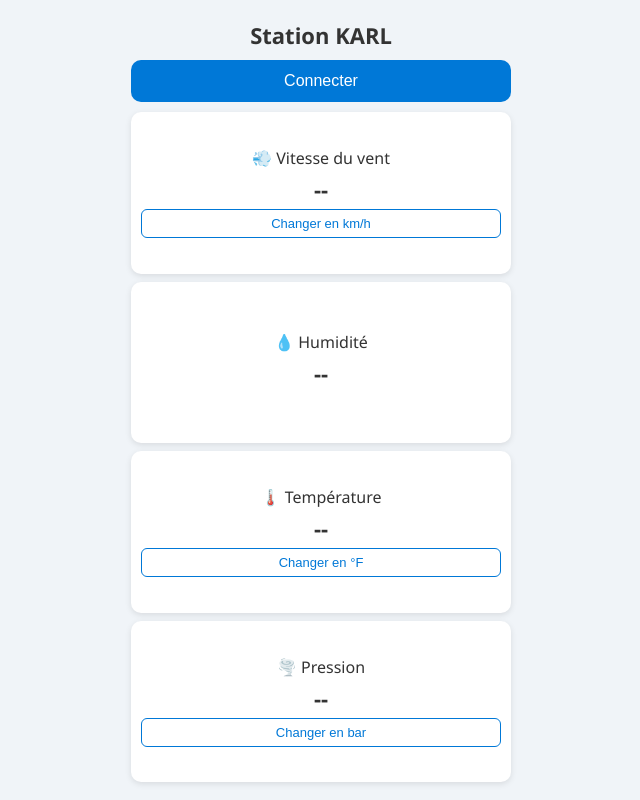
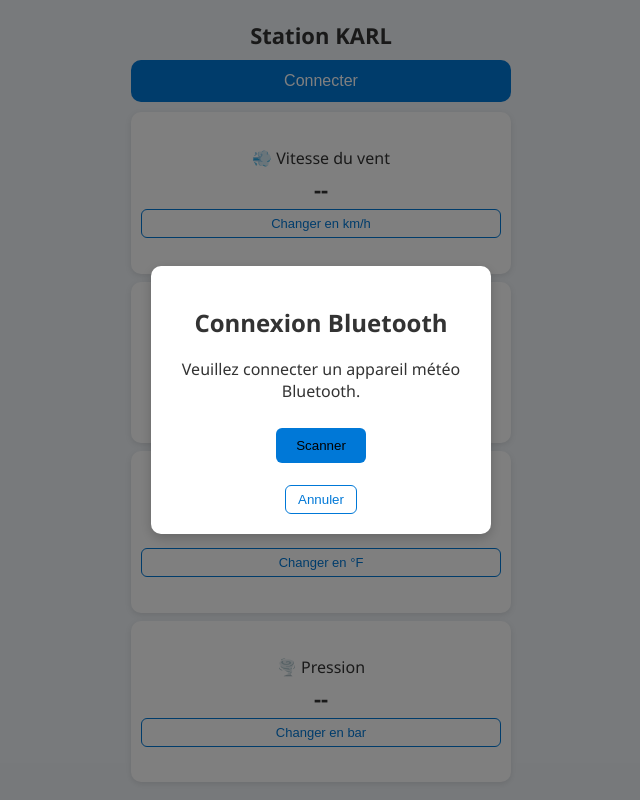
Before and after one commit to lyacoursi2d/projet-karl, a plain HTML site: page index.html in a window 1280 px wide. Both pictures are taken after a click on the button "Connecter". Shown: the whole page, without its empty margins (319-959 px from the left). Drawn offline with Linux system fonts and the light colour scheme.

Commit message:
Update index.html

```diff
--- a/index.html
+++ b/index.html
@@ -212,6 +212,20 @@
         ? (dataState.wind.value * 3.6).toFixed(1) + ' km/h'
         : dataState.wind.value.toFixed(1) + ' m/s';
     }
+
+    function openModal() {
+  document.getElementById('bluetoothModal').style.display = 'flex';
+}
+
+function closeModal() {
+  document.getElementById('bluetoothModal').style.display = 'none';
+}
+
+async function startBluetooth() {
+  closeModal();
+  await connectBluetooth();
+}
+
   </script>
   <!-- Fenêtre modale personnalisée -->
 <div id="bluetoothModal" style="display:none; position:fixed; top:0; left:0; width:100%; height:100%; background:rgba(0,0,0,0.5); z-index:1000; align-items:center; justify-content:center;">
```
